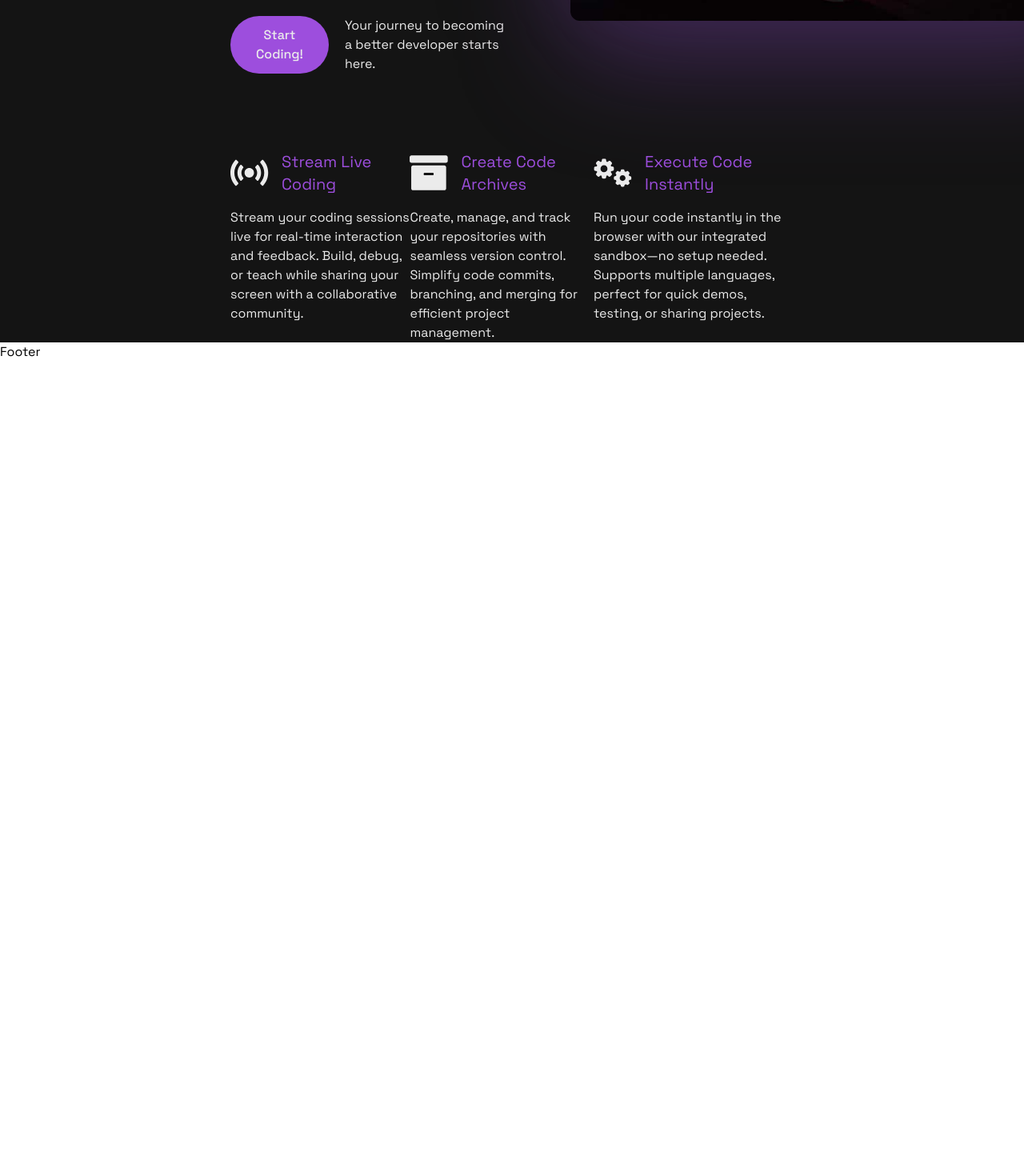
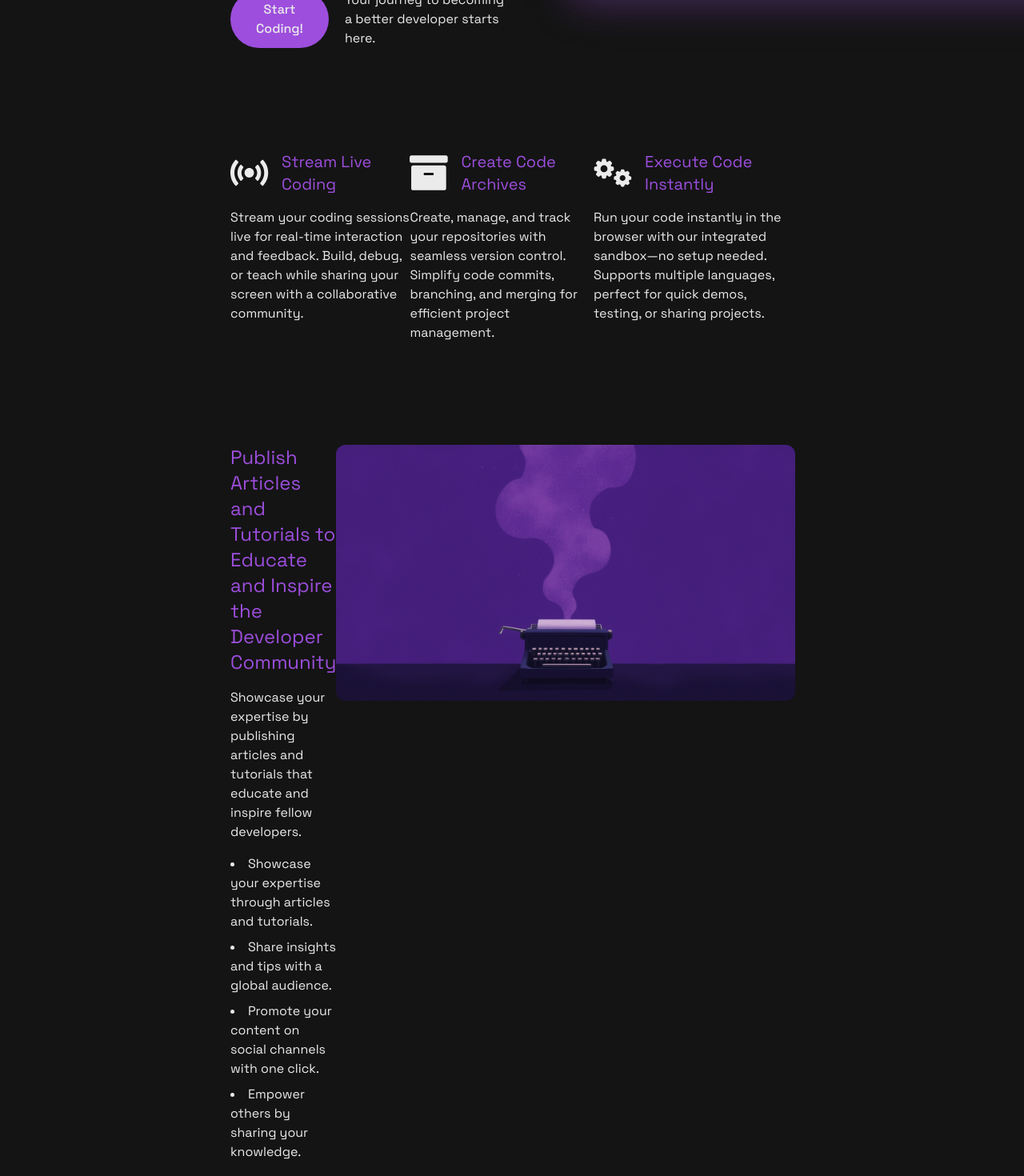
Before and after one commit to IJPenguin/RootNode, a React (Vite) app in the folder frontend/: page / in a window 1280 px wide. Shown: the part 600-2070 px from the top of the page at 80% size. Before the commit the page ends 1052 px from the top, so only its background shows below. Built offline with nearby package versions, Linux system fonts and the light colour scheme.

Commit message:
added Articles

```diff
--- /dev/null
+++ b/frontend/src/components/Landing/Articles/Articles.jsx
@@ -0,0 +1,35 @@
+import articles from "../../../assets/articles.png";
+
+const Articles = () => {
+	return (
+		<div className="flex justify-between bg-background px-72 py-16">
+			<div className="max-w-md">
+				<h3 className="text-2xl text-purple">
+					Publish Articles and Tutorials to Educate and Inspire the
+					Developer Community
+				</h3>
+				<p className="text-sans py-4 text-base text-white">
+					Showcase your expertise by publishing articles and tutorials
+					that educate and inspire fellow developers.
+				</p>
+				<ul className="max-w-md list-inside list-disc space-y-2 text-white">
+					<li>
+						Showcase your expertise through articles and tutorials.
+					</li>
+					<li>Share insights and tips with a global audience.</li>
+					<li>
+						Promote your content on social channels with one click.
+					</li>
+					<li>Empower others by sharing your knowledge.</li>
+				</ul>
+			</div>
+			<img
+				src={articles}
+				alt="articles image"
+				className="h-80 rounded-xl"
+			/>
+		</div>
+	);
+};
+
+export default Articles;
--- a/frontend/src/components/Landing/Features/Features.jsx
+++ b/frontend/src/components/Landing/Features/Features.jsx
@@ -14,7 +14,7 @@ const Features = () => {
 	const archiveHeading = "Create Code Archives";
 	const executeHeading = "Execute Code Instantly";
 	return (
-		<div className="flex justify-between bg-background px-72">
+		<div className="flex justify-between bg-background px-72 py-16">
 			<Card
 				image={streaming}
 				heading={streamingHeading}
--- a/frontend/src/components/Landing/Hero/Hero.jsx
+++ b/frontend/src/components/Landing/Hero/Hero.jsx
@@ -3,7 +3,7 @@ import landing from "../../../assets/landing.png";
 
 const Hero = () => {
 	return (
-		<div className="flex items-center gap-20 bg-background py-24 px-72">
+		<div className="flex items-center gap-20 bg-background px-72 py-16">
 			<Content />
 			<img
 				src={landing}
--- a/frontend/src/components/Landing/Landing.jsx
+++ b/frontend/src/components/Landing/Landing.jsx
@@ -1,11 +1,13 @@
 import Hero from "./Hero/Hero";
 import Features from "./Features/Features";
+import Articles from "./Articles/Articles";
 
 const Landing = () => {
 	return (
 		<>
 			<Hero />
 			<Features />
+			<Articles />
 		</>
 	);
 };
--- a/frontend/tailwind.config.js
+++ b/frontend/tailwind.config.js
@@ -15,9 +15,13 @@ export default {
 		},
 		extend: {
 			dropShadow: {
+				// "4xl": [
+				// 	"0 10px 20px rgba(157, 78,221,25%)",
+				// 	"0 -10px 20px rgba(157, 78,221,25%)",
+				// ],
 				"4xl": [
-					"0 50px 70px rgba(157, 78,221,25%)",
-					"0 -50px 70px rgba(157, 78,221,25%)",
+					"0px 10px 26px rgba(157, 78, 221, 0.25)",
+					"0px -10px 26px rgba(157, 78, 221, 0.25)",
 				],
 			},
 		},
```
Also changed, not shown: frontend/src/assets/articles.png (added).
